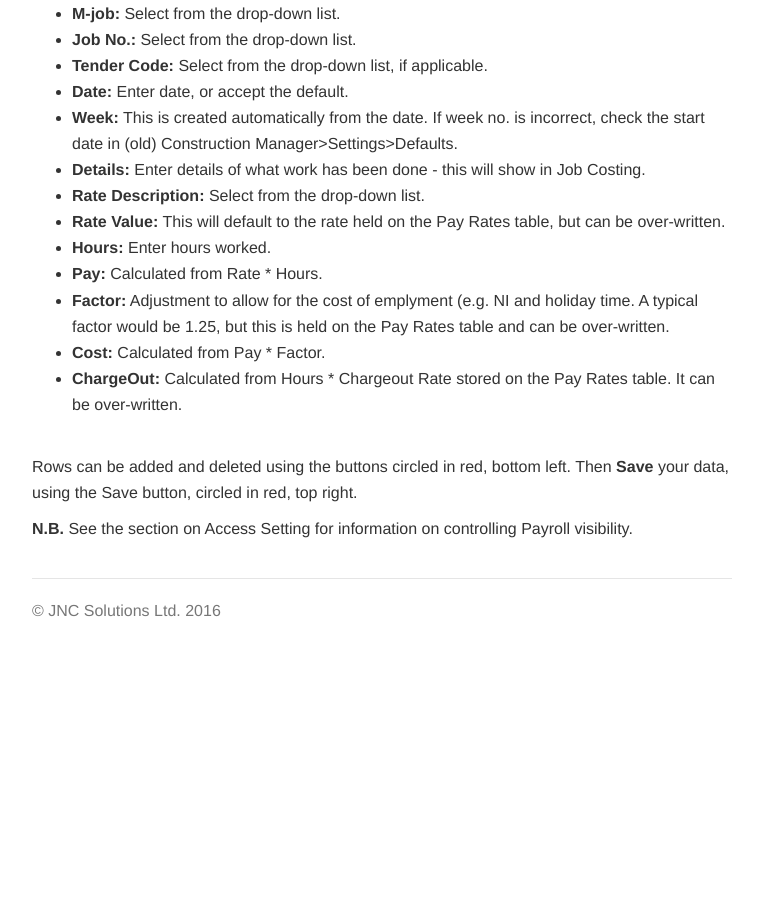
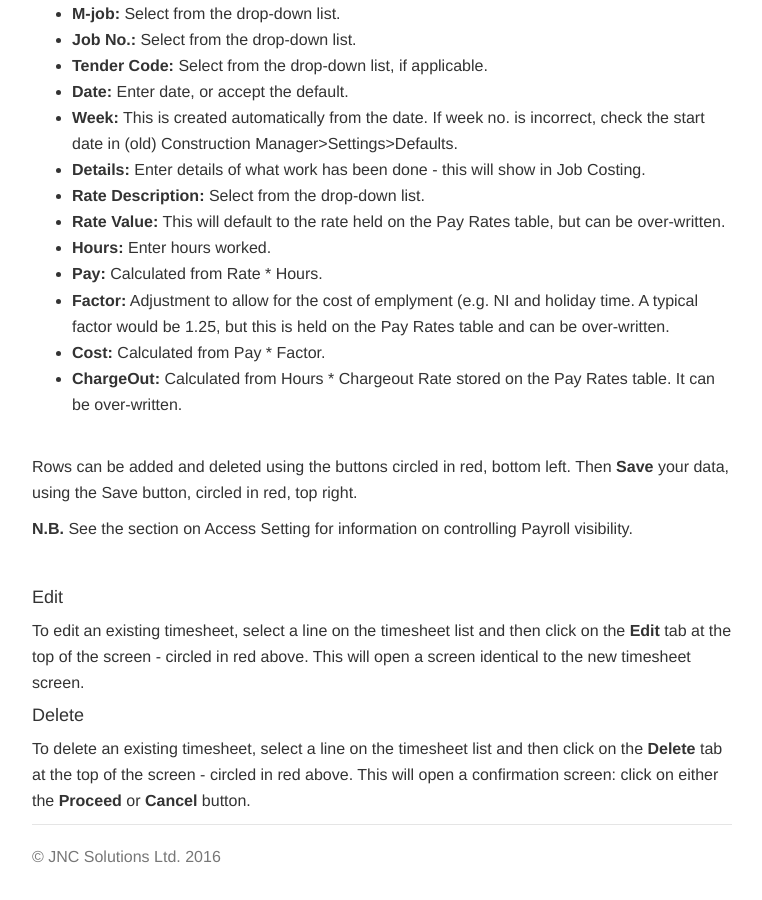
Before and after one commit to JNCSolutions/ConstructionManagerDocs, a Jekyll site: the page built from labour.html, in a window 1280 px wide and 900 px high, scrolled down 1713 px. Shown: the whole window, without its empty margins (258-1020 px from the left). Built offline with Jekyll 4.4.1, drawn with Linux system fonts in a browser that asks for light colours; before the commit the page ends 2367 px from its top, so only the background shows below that.

Commit message:
Update labour.html

```diff
--- a/labour.html
+++ b/labour.html
@@ -72,7 +72,22 @@ title: Labour
     <p>Rows can be added and deleted using the buttons circled in red, bottom left.
     Then <b>Save</b> your data, using the Save button, circled in red, top right.</p>
     <p><b>N.B.</b> See the section on Access Setting for information on controlling Payroll visibility.</p>
-
     <br>
 
+    <h4 id="edit">Edit</h4>
+    <p>To edit an existing timesheet, select a line on the timesheet list and then click on the
+        <b>Edit</b> tab at the top of the screen - circled in red above.
+         This will open a screen identical to the new timesheet screen.</p>
+
+
+    <h4 id="delete">Delete</h4>
+    <p>To delete an existing timesheet, select a line on the timesheet list and then click on the
+        <b>Delete</b> tab at the top of the screen - circled in red above.
+         This will open a confirmation screen:  click on either the <b>Proceed</b> or <b>Cancel</b> button.</p>
+
+
+
+
+
+
  </div>
```
